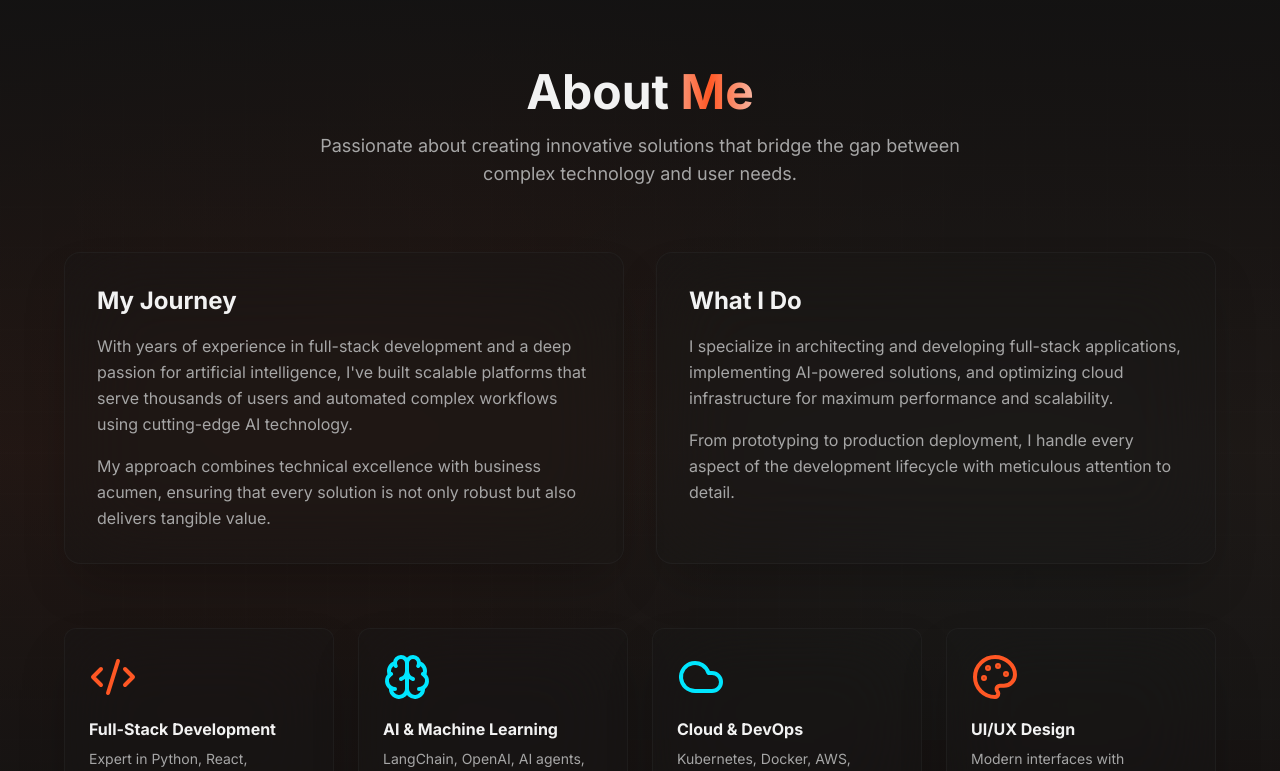
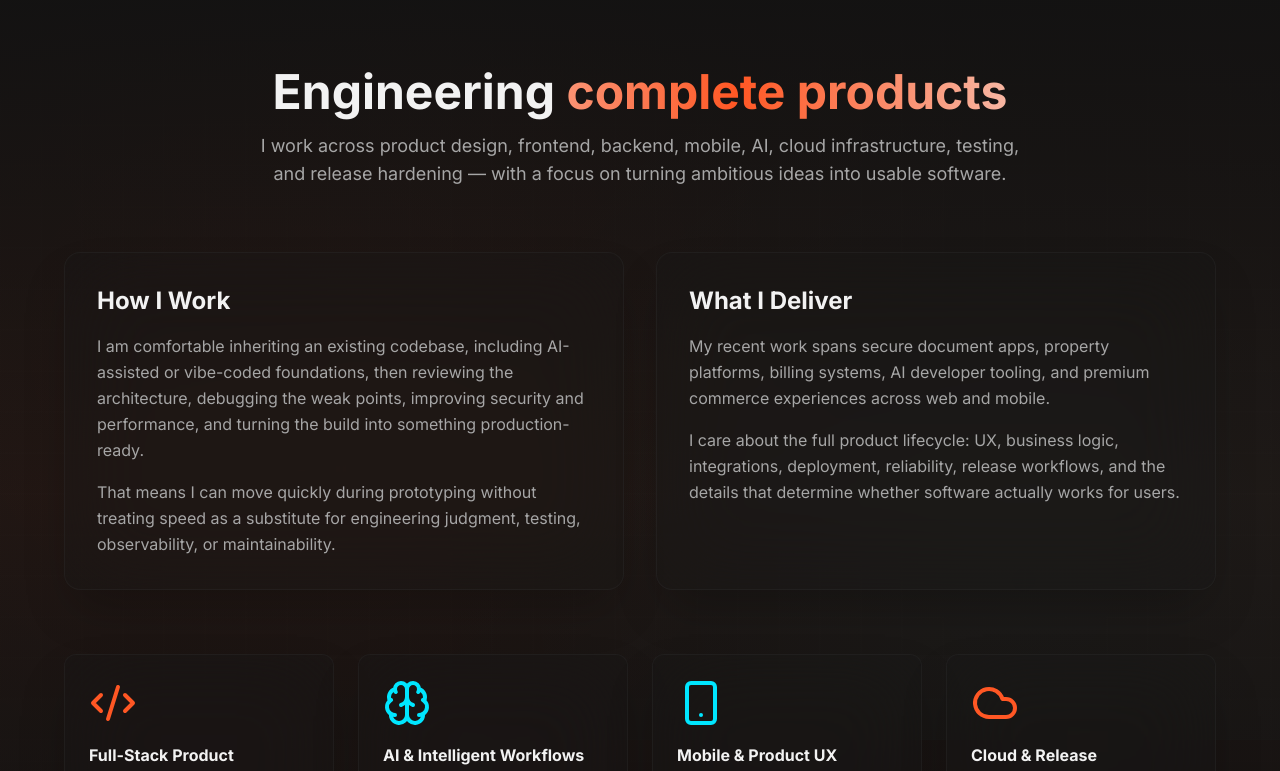
Before and after one commit to Stakmodsco/Martin-s-Portfolio, a React (Vite) app: page / in a window 1280 px wide. Shown: the part 860-1631 px from the top of the page. Built offline with nearby package versions, Linux system fonts and the light colour scheme; the HTML template or start-up script is replaced by a standard one.

Commit message:
Update about section for current engineering scope

```diff
--- a/src/components/About.tsx
+++ b/src/components/About.tsx
@@ -1,4 +1,4 @@
-import { Code2, Brain, Cloud, Palette } from "lucide-react";
+import { Code2, Brain, Cloud, Smartphone } from "lucide-react";
 import { useTiltEffect } from "@/hooks/useTiltEffect";
 
 const SkillCard = ({ skill, index }: { skill: any; index: number }) => {
@@ -11,14 +11,12 @@ const SkillCard = ({ skill, index }: { skill: any; index: number }) => {
       style={{
         animationDelay: `${(index + 2) * 0.15}s`,
         transformStyle: "preserve-3d",
-        willChange: "transform"
+        willChange: "transform",
       }}
     >
       <skill.icon className={`h-12 w-12 mb-4 ${skill.color}`} />
       <h4 className="font-bold mb-2">{skill.title}</h4>
-      <p className="text-sm text-muted-foreground">
-        {skill.description}
-      </p>
+      <p className="text-sm text-muted-foreground">{skill.description}</p>
     </div>
   );
 };
@@ -27,26 +25,26 @@ export const About = () => {
   const skills = [
     {
       icon: Code2,
-      title: "Full-Stack Development",
-      description: "Expert in Python, React, TypeScript, FastAPI, and Node.js",
+      title: "Full-Stack Product Engineering",
+      description: "React, TypeScript, Python, FastAPI, Node.js, APIs, auth, payments, and production-ready product flows.",
       color: "text-primary",
     },
     {
       icon: Brain,
-      title: "AI & Machine Learning",
-      description: "LangChain, OpenAI, AI agents, and intelligent automation",
+      title: "AI & Intelligent Workflows",
+      description: "LLM integrations, AI assistants, extraction pipelines, automation, prompt systems, and AI-assisted engineering workflows.",
       color: "text-secondary",
     },
     {
-      icon: Cloud,
-      title: "Cloud & DevOps",
-      description: "Kubernetes, Docker, AWS, CI/CD, and scalable infrastructure",
+      icon: Smartphone,
+      title: "Mobile & Product UX",
+      description: "React Native, Expo, Flutter, responsive interfaces, onboarding, secure flows, and polished mobile-first experiences.",
       color: "text-accent",
     },
     {
-      icon: Palette,
-      title: "UI/UX Design",
-      description: "Modern interfaces with TailwindCSS and responsive design",
+      icon: Cloud,
+      title: "Cloud & Release Engineering",
+      description: "AWS, Docker, Kubernetes, CI/CD, background workers, queues, monitoring, deployments, and production hardening.",
       color: "text-primary",
     },
   ];
@@ -59,41 +57,31 @@ export const About = () => {
         <div className="max-w-6xl mx-auto">
           <div className="text-center mb-16 animate-flow-in">
             <h2 className="text-3xl md:text-5xl font-bold mb-4">
-              About <span className="text-shimmer">Me</span>
+              Engineering <span className="text-shimmer">complete products</span>
             </h2>
-            <p className="text-lg text-muted-foreground max-w-2xl mx-auto">
-              Passionate about creating innovative solutions that bridge the gap
-              between complex technology and user needs.
+            <p className="text-lg text-muted-foreground max-w-3xl mx-auto">
+              I work across product design, frontend, backend, mobile, AI, cloud infrastructure, testing, and release hardening — with a focus on turning ambitious ideas into usable software.
             </p>
           </div>
 
           <div className="grid md:grid-cols-2 gap-8 mb-16">
             <div className="glass-card rounded-2xl p-8 animate-flow-in">
-              <h3 className="text-2xl font-bold mb-4">My Journey</h3>
+              <h3 className="text-2xl font-bold mb-4">How I Work</h3>
               <p className="text-muted-foreground leading-relaxed mb-4">
-                With years of experience in full-stack development and a deep
-                passion for artificial intelligence, I've built scalable
-                platforms that serve thousands of users and automated complex
-                workflows using cutting-edge AI technology.
+                I am comfortable inheriting an existing codebase, including AI-assisted or vibe-coded foundations, then reviewing the architecture, debugging the weak points, improving security and performance, and turning the build into something production-ready.
               </p>
               <p className="text-muted-foreground leading-relaxed">
-                My approach combines technical excellence with business acumen,
-                ensuring that every solution is not only robust but also
-                delivers tangible value.
+                That means I can move quickly during prototyping without treating speed as a substitute for engineering judgment, testing, observability, or maintainability.
               </p>
             </div>
 
             <div className="glass-card rounded-2xl p-8 animate-flow-in" style={{ animationDelay: "0.2s" }}>
-              <h3 className="text-2xl font-bold mb-4">What I Do</h3>
+              <h3 className="text-2xl font-bold mb-4">What I Deliver</h3>
               <p className="text-muted-foreground leading-relaxed mb-4">
-                I specialize in architecting and developing full-stack
-                applications, implementing AI-powered solutions, and optimizing
-                cloud infrastructure for maximum performance and scalability.
+                My recent work spans secure document apps, property platforms, billing systems, AI developer tooling, and premium commerce experiences across web and mobile.
               </p>
               <p className="text-muted-foreground leading-relaxed">
-                From prototyping to production deployment, I handle every aspect
-                of the development lifecycle with meticulous attention to
-                detail.
+                I care about the full product lifecycle: UX, business logic, integrations, deployment, reliability, release workflows, and the details that determine whether software actually works for users.
               </p>
             </div>
           </div>
```
